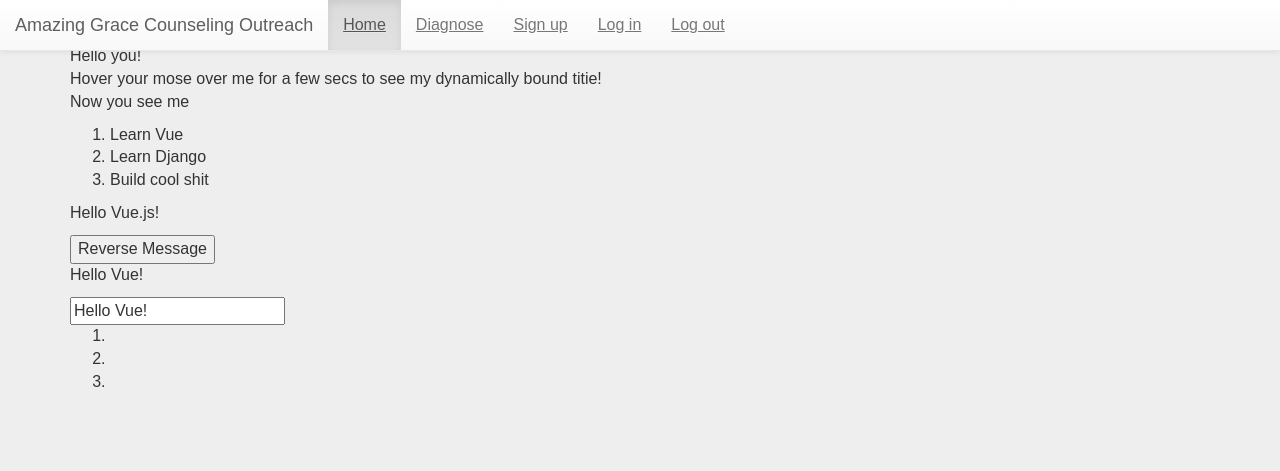
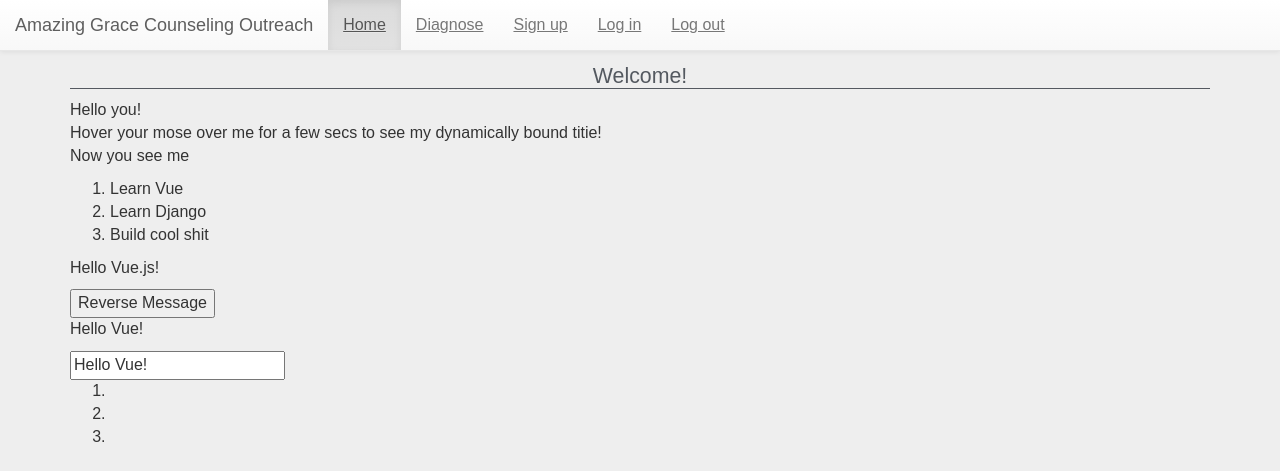
Before and after one commit to tchuanromanee/Diagnostic-Assistance-Software, a Django app: template Web/diagassist/templates/index.html in a window 1280 px wide. Shown: the top 471 px of the page. Run offline with Django 3.2, Linux system fonts and the light colour scheme; the template is opened without the code that fills it, so the values that code supplies are empty; some libraries are stand-ins or nearby versions.

Commit message:
Add header for welcome message

```diff
--- a/Web/diagassist/templates/index.html
+++ b/Web/diagassist/templates/index.html
@@ -1,5 +1,6 @@
 {% extends 'base.html' %}
 {% block content %}
+<h1>Welcome!</h1>
   <div id="app">
     [[ message ]]
   </div>
```
